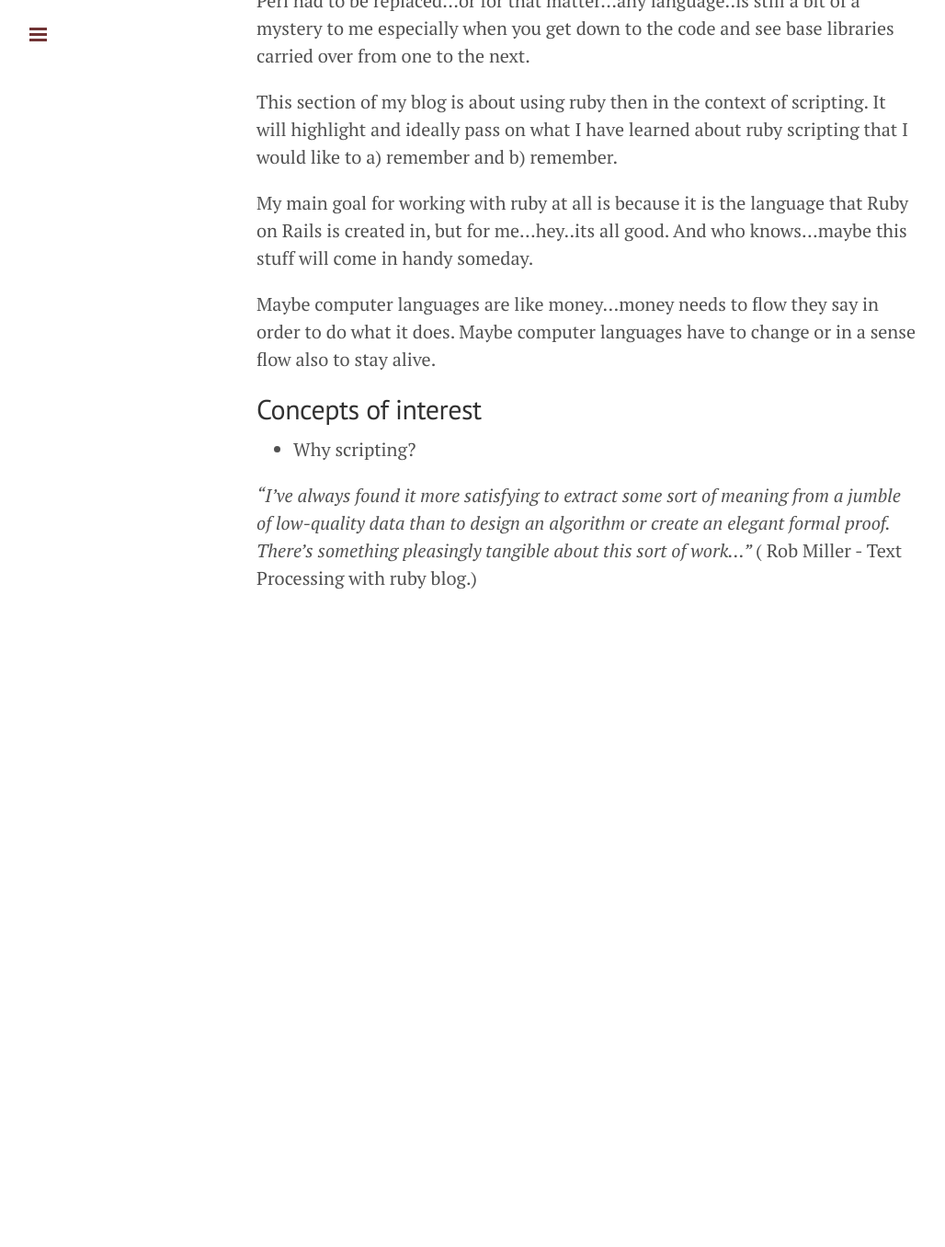
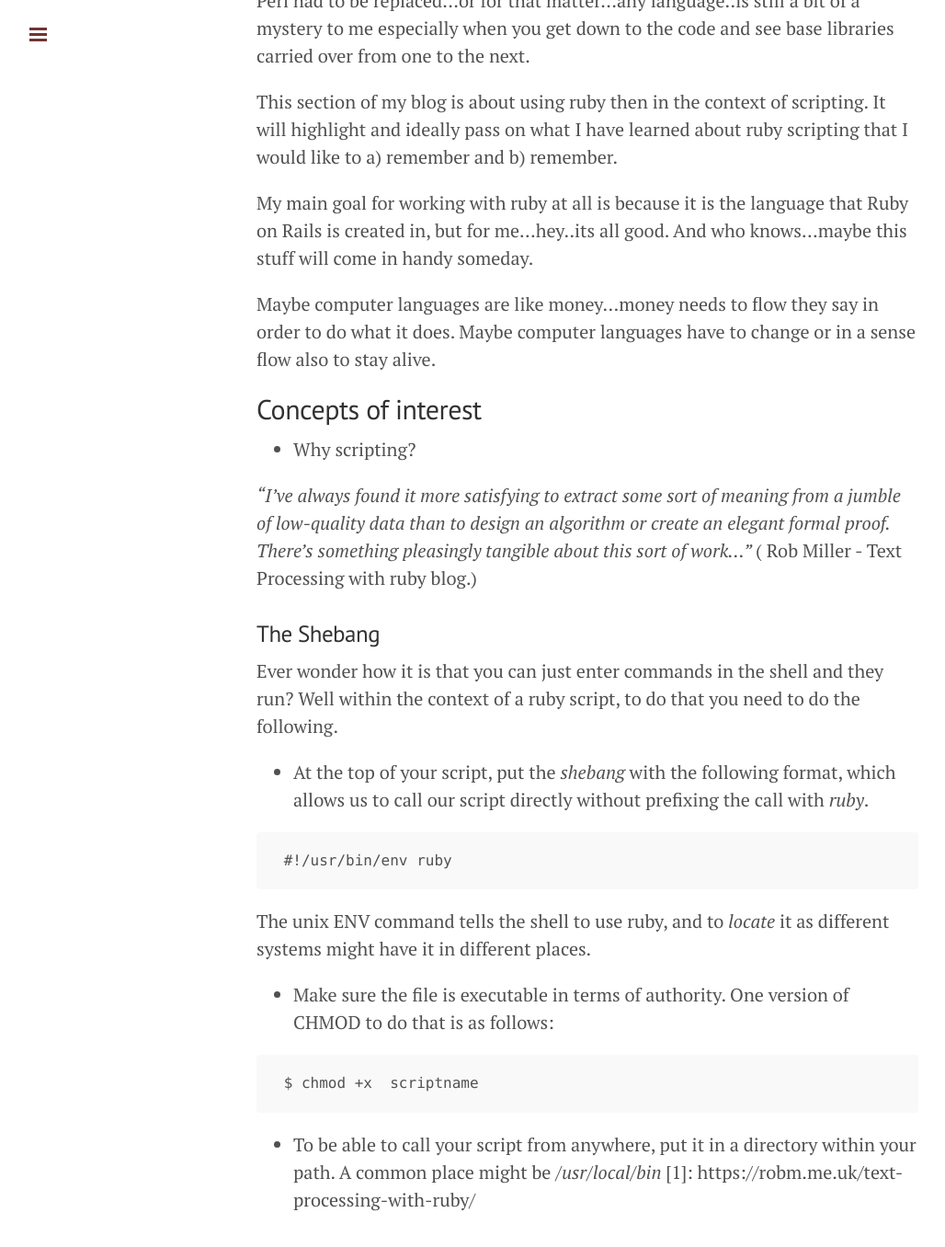
Before and after one commit to eaglerockdude/oldeaglerockdude.github.io, a Jekyll site: the page built from ruby_scripting.md, in a window 1280 px wide and 1400 px high, scrolled down 546 px. Shown: the top 1356 px of the window at 92% size, without its empty margins (1-1029 px from the left). Built offline with Jekyll 4.4.1, drawn with Linux system fonts in a browser that asks for light colours; Markdown is read by kramdown in place of the engine named in the settings; before the commit the page ends 1270 px from its top, so only the background shows below that; some of the changed text lies outside the part shown.

Commit message:
shebang post

````diff
--- a/ruby_scripting.md
+++ b/ruby_scripting.md
@@ -26,5 +26,22 @@ or in a sense flow also to stay alive.
   ( Rob Miller - Text Processing with ruby blog.)
 
 
+### The Shebang
 
+Ever wonder how it is that you can just enter commands in the shell and they run?  Well within the context of a ruby script, to do that you need to do the following.
+
+ - At the top of your script, put the *shebang*  with the following format, which allows us to call our script directly without prefixing the call with  *ruby*.
+
+```
+ #!/usr/bin/env ruby
+```
+The unix ENV command tells the shell to use ruby, and to *locate* it as different systems might have it in different places.
+
+- Make sure the file is executable in terms of authority.  One version of CHMOD to do that is as follows:
+
+```
+ $ chmod +x  scriptname
+```
+
+- To be able to call your script from anywhere, put it in a directory within your path.  A common place might be */usr/local/bin*
  [1]: https://robm.me.uk/text-processing-with-ruby/
````
